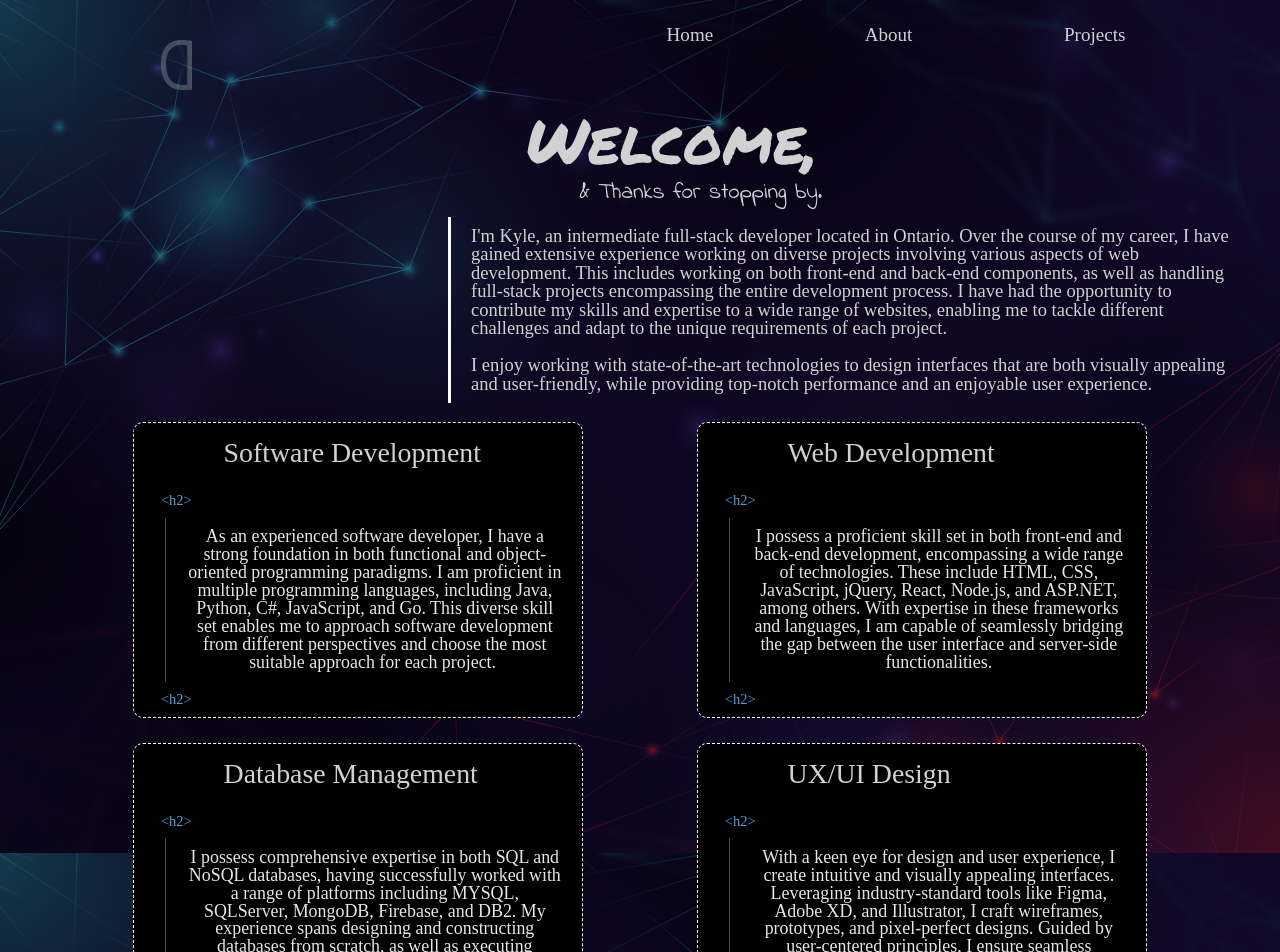
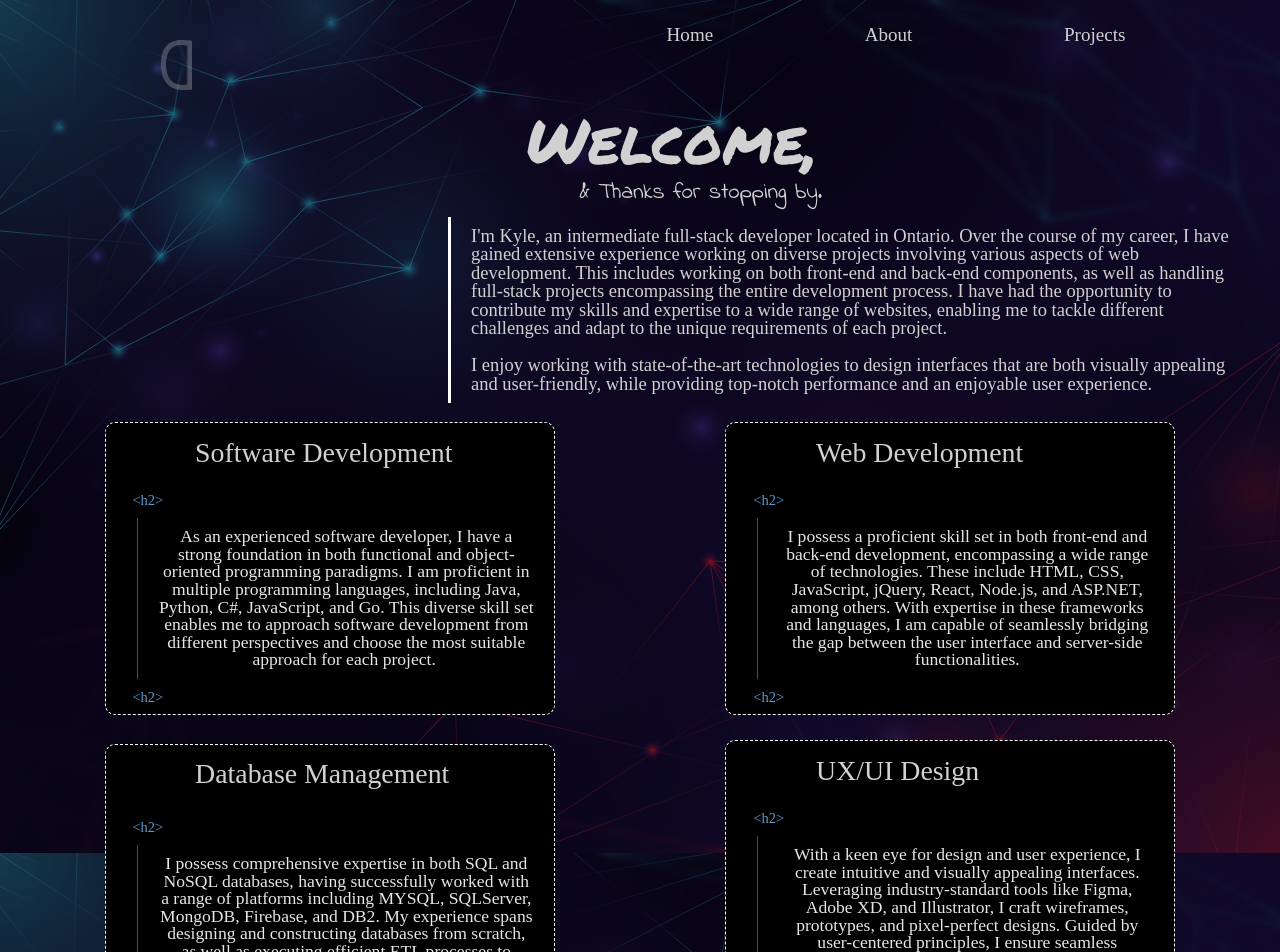
Before and after one commit to kDuffy93/sveltePortfolio, a SvelteKit app: page / in a window 1280 px wide. Shown: the top 952 px of the page. Built offline with nearby package versions, Linux system fonts and the light colour scheme.

Commit message:
extra padding

```diff
--- a/src/components/pages/home/comoponents/skillsCard.svelte
+++ b/src/components/pages/home/comoponents/skillsCard.svelte
@@ -24,14 +24,14 @@
 .extra{
     min-width: 200px;
     min-height: 200px;
-    max-width:250px;
+    max-width:275px;
     max-height: 250px;
-		border: 1px dashed white;
         background-color:black;
 align-self: center;
 display: flex;
 flex-direction: column;
 justify-content: space-evenly;
+text-align: center;
 }
 
 .extra>p:first-of-type{
@@ -69,12 +69,13 @@ height: fit-content
 .skill {
 		min-width: 100px;
 		min-height:50px;
-        height: max-content;
+        height: 100%;
+        max-height: 450px;
 		border: 1px dashed white;
 		border-radius: 10px;
         display: flex;
         flex-direction:column;
-        justify-content: space-evenly;
+        justify-content: space-around;
         flex-basis:  clamp(250px ,45%, 450px);
         background-color:black;
         gap:7.5%;
@@ -115,7 +116,7 @@ min-height:  calc((15px + (18 - 15) * (100vw - 320px) / (1080 - 320))*12);
         padding: 2.5% 0;
         padding-left:5%;
         border-left: 1px solid rgb(255, 255, 255, 0.3);
-        font-size: calc(14.75px + (17 - 14.5) * (100vw - 320px) / (1080 - 320));
+        font-size: calc(14.75px + (16.75 - 14.5) * (100vw - 320px) / (1080 - 320));
 margin-left: 1%;
 text-align: center;
 min-width: 28ch;
--- a/src/components/pages/home/home.svelte
+++ b/src/components/pages/home/home.svelte
@@ -105,7 +105,7 @@ min-width:240px;
 display: flex;
 max-width: 1400px;
 flex-wrap: wrap;
-justify-content: space-evenly;
+justify-content: space-around;
 align-items: center;
 }
 
```
